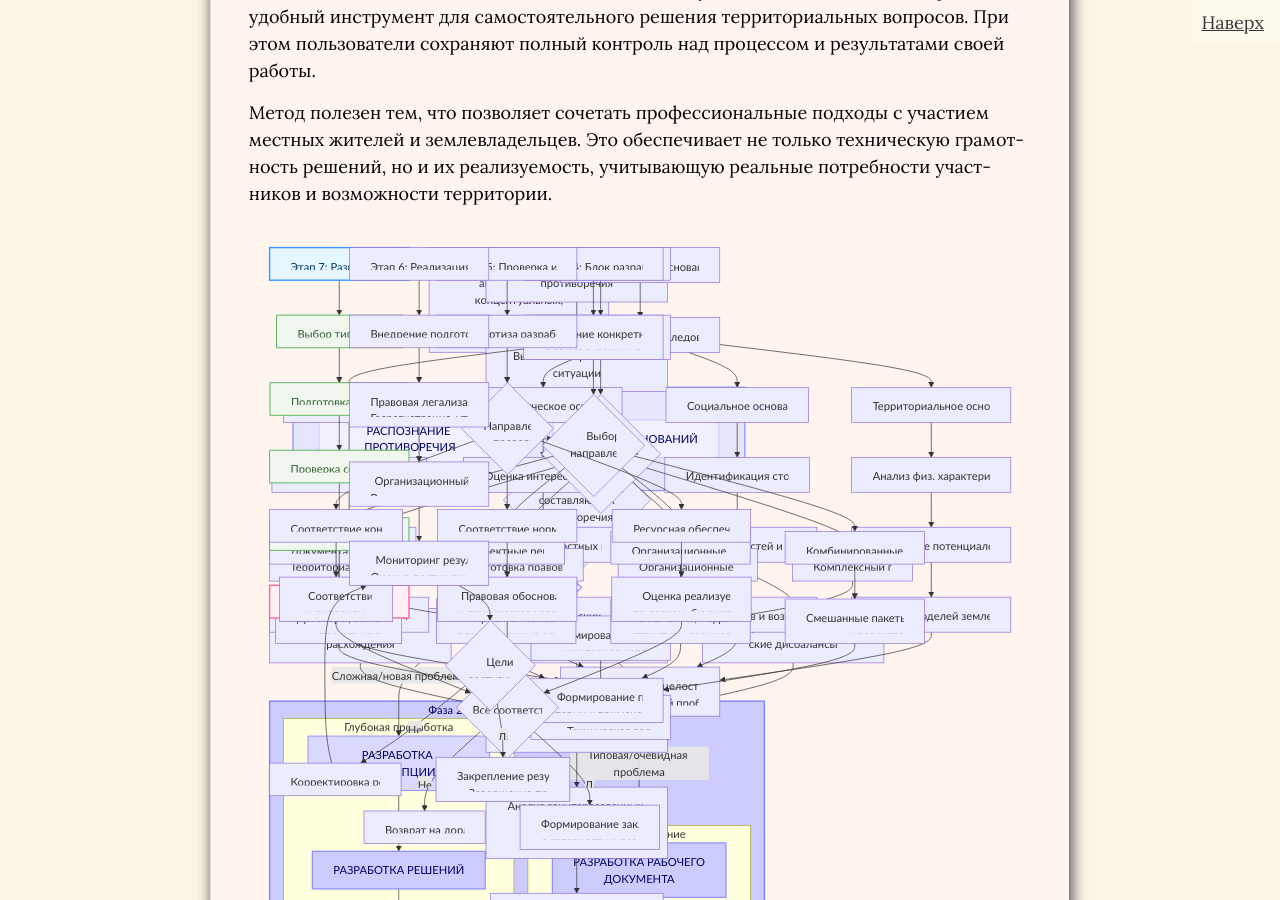
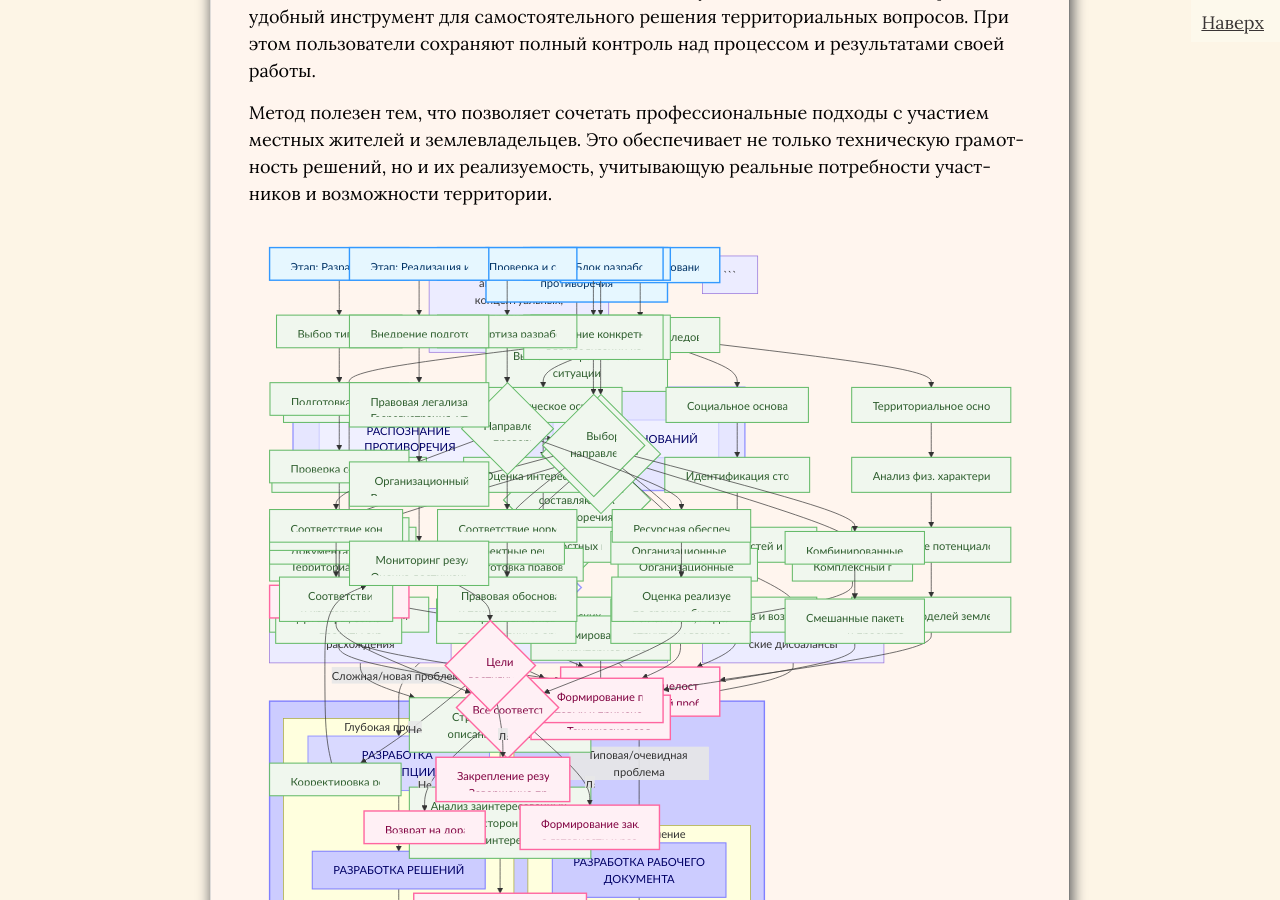
Before and after one commit to SergSi/land-use-art, a Jekyll site: the page built from _posts/2025-09-12-metod.md, in a window 1280 px wide and 900 px high, scrolled down 1400 px. Built offline with Jekyll 4.4.1, drawn with Linux system fonts in a browser that asks for light colours; some web fonts are replaced; some of the changed lines change nothing that is shown.

Commit message:
Update 2025-09-12-metod.md

````diff
--- a/_posts/2025-09-12-metod.md
+++ b/_posts/2025-09-12-metod.md
@@ -213,7 +213,7 @@ number="1"
 
 {% include mermaid.html content='
 flowchart TD
-    A[Этап 1: Распознание противоречия] --> B[Выявление проблемной ситуации]
+    A[Этап: Распознание противоречия] --> B[Выявление проблемной ситуации]
     B --> C{Анализ<br> составляющих<br>противоречия}
     C --> C1[Нормативные расхождения]
     C --> C2[Пространственные конфликты]
@@ -222,6 +222,16 @@ flowchart TD
     D --> E[Анализ заинтересованных сторон<br>и их интересов]
     E --> F[Предварительная оценка<br>масштаба и сложности]
     F --> G[Формирование итогового документа:<br>«Карта противоречия»]
+
+```
+style A fill:#e6f7ff,stroke:#3399ff,stroke-width:2px,color:#003366
+style B fill:#f0f7ee,stroke:#66bb6a,stroke-width:1.5px,color:#2e5e2e
+style C fill:#f0f7ee,stroke:#66bb6a,stroke-width:1.5px,color:#2e5e2e
+style D fill:#f0f7ee,stroke:#66bb6a,stroke-width:1.5px,color:#2e5e2e
+style E fill:#f0f7ee,stroke:#66bb6a,stroke-width:1.5px,color:#2e5e2e
+style F fill:#fff0f5,stroke:#ff66a0,stroke-width:2px,color:#800040
+```
+
 '
 caption="Схема применения этапа распознания противоречия"
 number="2"
@@ -243,28 +253,50 @@ number="2"
 
 {% include mermaid.html content='
 flowchart TD
-    A[Этап 2: Анализ оснований ситуации] --> B[Комплексное исследование по 4 направлениям]
-    B --> B1[Правовое основание]
-    B1 --> P1[Анализ правового статуса]
-    P1 --> P2[Выявление коллизий]
-    P2 --> P3[Определение инструментария]
+ A[Этап: Анализ оснований ситуации] --> B[Комплексное исследование по 4 направлениям]
+ B --> B1[Правовое основание]
+ B1 --> P1[Анализ правового статуса]
+ P1 --> P2[Выявление коллизий]
+ P2 --> P3[Определение инструментария]
 
-    B --> B2[Экономическое основание]
-    B2 --> E1[Оценка интересов и ресурсов]
-    E1 --> E2[Модели стоимостных потоков]
-    E2 --> E3[Расчёт экономических эффектов]
+B --> B2[Экономическое основание]
+B2 --> E1[Оценка интересов и ресурсов]
+E1 --> E2[Модели стоимостных потоков]
+E2 --> E3[Расчёт экономических эффектов]
 
-    B --> B3[Социальное основание]
-    B3 --> S1[Идентификация сторон]
-    S1 --> S2[Анализ ценностей и мотиваций]
-    S2 --> S3[Оценка рисков и возможностей]
+B --> B3[Социальное основание]
+B3 --> S1[Идентификация сторон]
+S1 --> S2[Анализ ценностей и мотиваций]
+S2 --> S3[Оценка рисков и возможностей]
 
-    B --> B4[Территориальное основание]
-    B4 --> T1[Анализ физ. характеристик]
-    T1 --> T2[Выявление потенциалов и ограничений]
-    T2 --> T3[Анализ моделей землепользования]
+B --> B4[Территориальное основание]
+B4 --> T1[Анализ физ. характеристик]
+T1 --> T2[Выявление потенциалов и ограничений]
+T2 --> T3[Анализ моделей землепользования]
 
-    P3 & E3 & S3 & T3 --> C[Формирование целостной картины<br>причин и условий проблемы]
+P3 & E3 & S3 & T3 --> C[Формирование целостной картины<br>причин и условий проблемы]
+
+%% Стили для этапов
+style A fill:#e6f7ff,stroke:#3399ff,stroke-width:2px,color:#003366
+style B fill:#f0f7ee,stroke:#66bb6a,stroke-width:1.5px,color:#2e5e2e
+style B1 fill:#f0f7ee,stroke:#66bb6a,stroke-width:1.5px,color:#2e5e2e
+style B2 fill:#f0f7ee,stroke:#66bb6a,stroke-width:1.5px,color:#2e5e2e
+style B3 fill:#f0f7ee,stroke:#66bb6a,stroke-width:1.5px,color:#2e5e2e
+style B4 fill:#f0f7ee,stroke:#66bb6a,stroke-width:1.5px,color:#2e5e2e
+style P1 fill:#f0f7ee,stroke:#66bb6a,stroke-width:1.5px,color:#2e5e2e
+style P2 fill:#f0f7ee,stroke:#66bb6a,stroke-width:1.5px,color:#2e5e2e
+style P3 fill:#f0f7ee,stroke:#66bb6a,stroke-width:1.5px,color:#2e5e2e
+style E1 fill:#f0f7ee,stroke:#66bb6a,stroke-width:1.5px,color:#2e5e2e
+style E2 fill:#f0f7ee,stroke:#66bb6a,stroke-width:1.5px,color:#2e5e2e
+style E3 fill:#f0f7ee,stroke:#66bb6a,stroke-width:1.5px,color:#2e5e2e
+style S1 fill:#f0f7ee,stroke:#66bb6a,stroke-width:1.5px,color:#2e5e2e
+style S2 fill:#f0f7ee,stroke:#66bb6a,stroke-width:1.5px,color:#2e5e2e
+style S3 fill:#f0f7ee,stroke:#66bb6a,stroke-width:1.5px,color:#2e5e2e
+style T1 fill:#f0f7ee,stroke:#66bb6a,stroke-width:1.5px,color:#2e5e2e
+style T2 fill:#f0f7ee,stroke:#66bb6a,stroke-width:1.5px,color:#2e5e2e
+style T3 fill:#f0f7ee,stroke:#66bb6a,stroke-width:1.5px,color:#2e5e2e
+style C fill:#fff0f5,stroke:#ff66a0,stroke-width:2px,color:#800040
+
 '
 caption="Схема применения этапа анализа оснований ситуации"
 number="3"
@@ -298,7 +330,7 @@ number="3"
 
 {% include mermaid.html content='
 flowchart TD
-    A[Этап 3: Разработка концепции разрешения] --> B[Преодоление противоречия<br>через создание новой ценности]
+    A[Этап: Разработка концепции разрешения] --> B[Преодоление противоречия<br>через создание новой ценности]
     B --> C{Выбор основного<br>направления работы}
     C --> C1[Территориальное проектирование]
     C --> C2[Подготовка правовых документов]
@@ -306,6 +338,18 @@ flowchart TD
     C --> C4[Комплексный подход]
     C1 & C2 & C3 & C4 --> D[Формирование иерархии целей<br>и критериев успешности]
     D --> E[Подготовка итогового документа:<br>«Техническое задание»]
+
+%% Стили для этапов
+style A fill:#e6f7ff,stroke:#3399ff,stroke-width:2px,color:#003366
+style B fill:#f0f7ee,stroke:#66bb6a,stroke-width:1.5px,color:#2e5e2e
+style C fill:#f0f7ee,stroke:#66bb6a,stroke-width:1.5px,color:#2e5e2e
+style C1 fill:#f0f7ee,stroke:#66bb6a,stroke-width:1.5px,color:#2e5e2e
+style C2 fill:#f0f7ee,stroke:#66bb6a,stroke-width:1.5px,color:#2e5e2e
+style C3 fill:#f0f7ee,stroke:#66bb6a,stroke-width:1.5px,color:#2e5e2e
+style C4 fill:#f0f7ee,stroke:#66bb6a,stroke-width:1.5px,color:#2e5e2e
+style D fill:#f0f7ee,stroke:#66bb6a,stroke-width:1.5px,color:#2e5e2e
+style E fill:#fff0f5,stroke:#ff66a0,stroke-width:2px,color:#800040
+
 '
 caption="Схема применения этапа разработки концепции"
 number="4"
@@ -334,21 +378,36 @@ number="4"
 
 {% include mermaid.html content='
 flowchart TD
-    A[Этап 4: Блок разработки решений] --> B[Создание конкретных инструментов<br>для реализации концепции]
+    A[Этап: Блок разработки решений] --> B[Создание конкретных инструментов<br>для реализации концепции]
     B --> C{Выбор<br>направления<br>разработки}
     C --> C1[Документальные решения]
     C1 --> D1[Договоры, соглашения,<br>проекты актов]
 
-    C --> C2[Проектные решения]
-    C2 --> D2[Проекты межевания,<br>планировочные организации]
+C --> C2[Проектные решения]
+C2 --> D2[Проекты межевания,<br>планировочные организации]
 
-    C --> C3[Организационные решения]
-    C3 --> D3[Регламенты, модели управления,<br>структуры взаимодействия]
+C --> C3[Организационные решения]
+C3 --> D3[Регламенты, модели управления,<br>структуры взаимодействия]
 
-    C --> C4[Комбинированные решения]
-    C4 --> D4[Смешанные пакеты документов<br>и проектов]
+C --> C4[Комбинированные решения]
+C4 --> D4[Смешанные пакеты документов<br>и проектов]
 
-    D1 & D2 & D3 & D4 --> E[Формирование пакета<br>готовых к применению решений]
+D1 & D2 & D3 & D4 --> E[Формирование пакета<br>готовых к применению решений]
+
+%% Стили для этапов
+style A fill:#e6f7ff,stroke:#3399ff,stroke-width:2px,color:#003366
+style B fill:#f0f7ee,stroke:#66bb6a,stroke-width:1.5px,color:#2e5e2e
+style C fill:#f0f7ee,stroke:#66bb6a,stroke-width:1.5px,color:#2e5e2e
+style C1 fill:#f0f7ee,stroke:#66bb6a,stroke-width:1.5px,color:#2e5e2e
+style C2 fill:#f0f7ee,stroke:#66bb6a,stroke-width:1.5px,color:#2e5e2e
+style C3 fill:#f0f7ee,stroke:#66bb6a,stroke-width:1.5px,color:#2e5e2e
+style C4 fill:#f0f7ee,stroke:#66bb6a,stroke-width:1.5px,color:#2e5e2e
+style D1 fill:#f0f7ee,stroke:#66bb6a,stroke-width:1.5px,color:#2e5e2e
+style D2 fill:#f0f7ee,stroke:#66bb6a,stroke-width:1.5px,color:#2e5e2e
+style D3 fill:#f0f7ee,stroke:#66bb6a,stroke-width:1.5px,color:#2e5e2e
+style D4 fill:#f0f7ee,stroke:#66bb6a,stroke-width:1.5px,color:#2e5e2e
+style E fill:#fff0f5,stroke:#ff66a0,stroke-width:2px,color:#800040
+
 '
 caption="Схема применения этапа разработки решений"
 number="5"
@@ -381,7 +440,7 @@ number="5"
 
 {% include mermaid.html content='
 flowchart TD
-    A[Этап 7: Разработка рабочего документа] --> B[Выбор типа документа]
+    A[Этап: Разработка рабочего документа] --> B[Выбор типа документа]
     B --> C[Подготовка документации]
     C --> D[Проверка соответствия требованиям]
     D --> E[Оформление итогового документа]
@@ -422,20 +481,35 @@ number="6"
 
 {% include mermaid.html content='
 flowchart TD
-    A[Этап 5: Проверка и согласование] --> B[Экспертиза разработанных решений]
+    A[Этап: Проверка и согласование] --> B[Экспертиза разработанных решений]
     B --> C{Направления<br>проверки}
     C --> C1[Соответствие концепции]
     C1 --> D1[Соответствие ТЗ<br>и критериям успеха]
 
-    C --> C2[Соответствие нормативным требованиям]
-    C2 --> D2[Правовая обоснованность<br>и техническая корректность]
+C --> C2[Соответствие нормативным требованиям]
+C2 --> D2[Правовая обоснованность<br>и техническая корректность]
 
-    C --> C3[Ресурсная обеспеченность]
-    C3 --> D3[Оценка реализуемости<br>по срокам, бюджету, кадрам]
+C --> C3[Ресурсная обеспеченность]
+C3 --> D3[Оценка реализуемости<br>по срокам, бюджету, кадрам]
 
-    D1 & D2 & D3 --> E{Всё соответствует?}
-    E -- Нет --> F[Возврат на доработку]
-    E -- Да --> G[Формирование заключения<br>о готовности к реализации]
+D1 & D2 & D3 --> E{Всё соответствует?}
+E -- Нет --> F[Возврат на доработку]
+E -- Да --> G[Формирование заключения<br>о готовности к реализации]
+
+%% Стили для этапов
+style A fill:#e6f7ff,stroke:#3399ff,stroke-width:2px,color:#003366
+style B fill:#f0f7ee,stroke:#66bb6a,stroke-width:1.5px,color:#2e5e2e
+style C fill:#f0f7ee,stroke:#66bb6a,stroke-width:1.5px,color:#2e5e2e
+style C1 fill:#f0f7ee,stroke:#66bb6a,stroke-width:1.5px,color:#2e5e2e
+style C2 fill:#f0f7ee,stroke:#66bb6a,stroke-width:1.5px,color:#2e5e2e
+style C3 fill:#f0f7ee,stroke:#66bb6a,stroke-width:1.5px,color:#2e5e2e
+style D1 fill:#f0f7ee,stroke:#66bb6a,stroke-width:1.5px,color:#2e5e2e
+style D2 fill:#f0f7ee,stroke:#66bb6a,stroke-width:1.5px,color:#2e5e2e
+style D3 fill:#f0f7ee,stroke:#66bb6a,stroke-width:1.5px,color:#2e5e2e
+style E fill:#fff0f5,stroke:#ff66a0,stroke-width:2px,color:#800040
+style F fill:#fff0f5,stroke:#ff66a0,stroke-width:2px,color:#800040
+style G fill:#fff0f5,stroke:#ff66a0,stroke-width:2px,color:#800040
+
 '
 caption="Схема применения этапа проверки и согласования"
 number="7"
@@ -464,7 +538,7 @@ number="7"
 
 {% include mermaid.html content='
 flowchart TD
-    A[Этап 6: Реализация и сопровождение] --> B[Внедрение подготовленных решений]
+    A[Этап: Реализация и сопровождение] --> B[Внедрение подготовленных решений]
     B --> C[Правовая легализация результатов<br>Госрегистрация, утверждение документов]
     C --> D[Организационный запуск<br>Внедрение регламентов, обучение]
     D --> E[Мониторинг результатов<br>Оценка достижения целей]
@@ -472,6 +546,17 @@ flowchart TD
     F -- Нет --> G[Корректировка решений]
     G --> E
     F -- Да --> H[Закрепление результатов<br>Завершение проекта]
+
+%% Стили для этапов
+style A fill:#e6f7ff,stroke:#3399ff,stroke-width:2px,color:#003366
+style B fill:#f0f7ee,stroke:#66bb6a,stroke-width:1.5px,color:#2e5e2e
+style C fill:#f0f7ee,stroke:#66bb6a,stroke-width:1.5px,color:#2e5e2e
+style D fill:#f0f7ee,stroke:#66bb6a,stroke-width:1.5px,color:#2e5e2e
+style E fill:#f0f7ee,stroke:#66bb6a,stroke-width:1.5px,color:#2e5e2e
+style F fill:#fff0f5,stroke:#ff66a0,stroke-width:2px,color:#800040
+style G fill:#f0f7ee,stroke:#66bb6a,stroke-width:1.5px,color:#2e5e2e
+style H fill:#fff0f5,stroke:#ff66a0,stroke-width:2px,color:#800040
+
 '
 caption="Схема применения этапа реализации"
 number="8"
````
